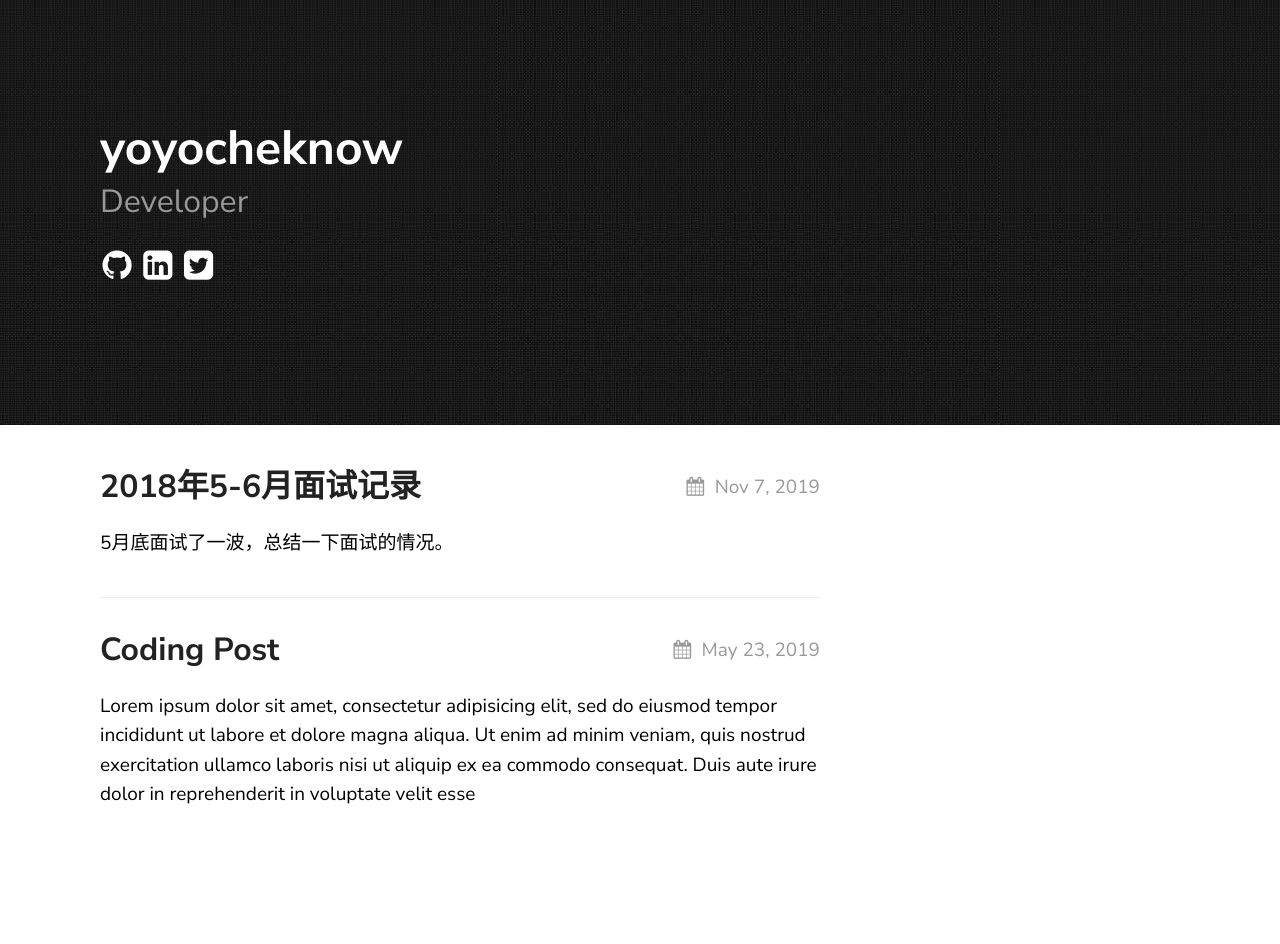
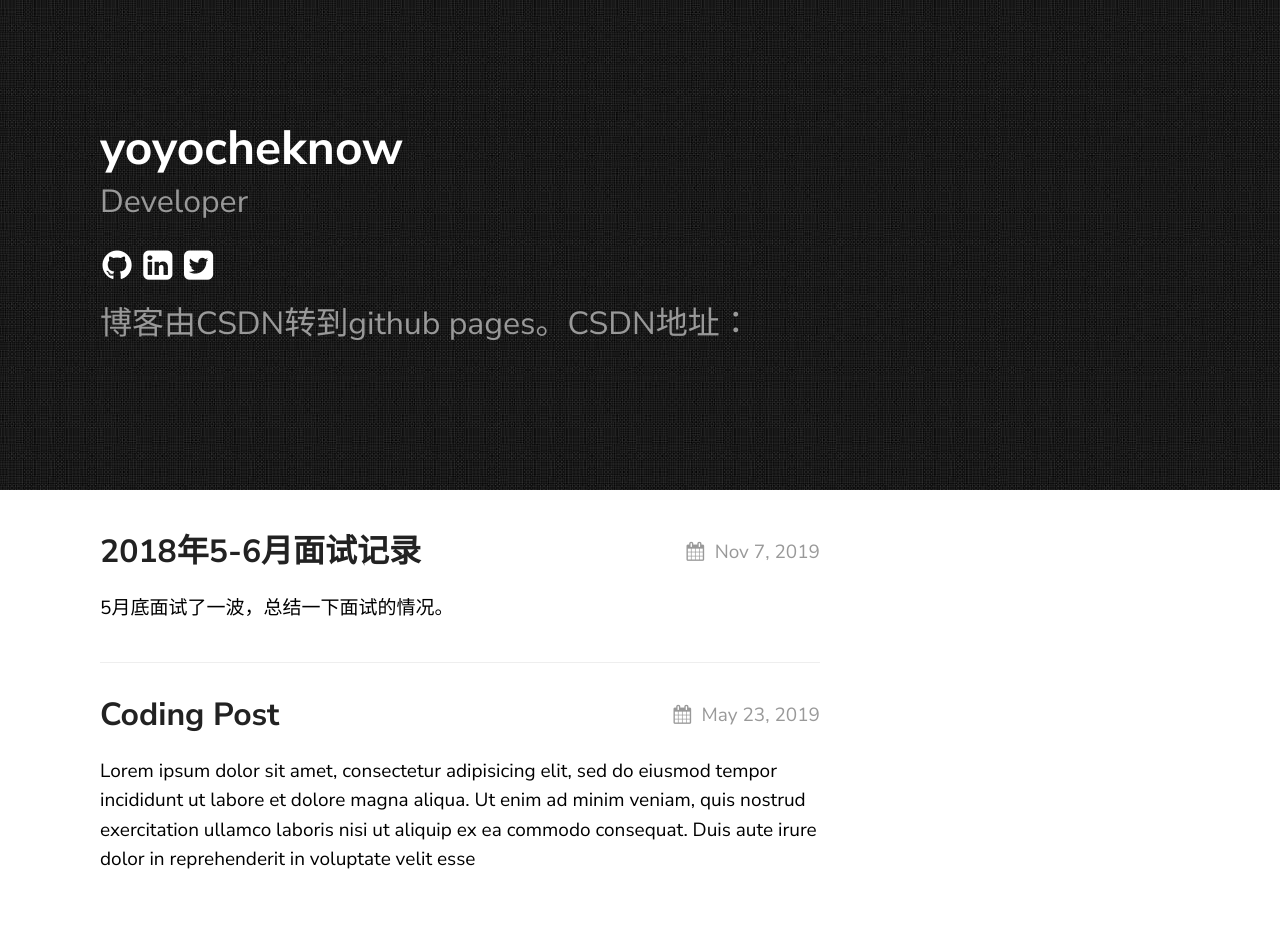
Before and after one commit to yoyocheknow/blog, a Jekyll site: the page built from index.md, in a window 1280 px wide. Built offline with Jekyll 4.4.1, drawn with Linux system fonts in a browser that asks for light colours; before the commit the page ends 900 px from its top, so only the background shows below that.

Commit message:
添加csdn地址

```diff
--- a/_config.yml
+++ b/_config.yml
@@ -19,6 +19,7 @@ texture:
   style: black
   showNav: false
   showPicker: false
+  description: 博客由CSDN转到github pages。CSDN地址：
 
   # generate social links in footer
   social_links:
--- a/_includes/page_header.html
+++ b/_includes/page_header.html
@@ -12,4 +12,5 @@
 			<a href="https://twitter.com/{{ site.texture.social_links.twitter }}"><li><i class="icon-twitter-squared"></i></li></a>
 		{%- endif -%}
 	</ul>
+	<h2>{{ site.texture.description }}<a href="https://blog.csdn.net/u011521382"></a></h2>
 </div>
```
